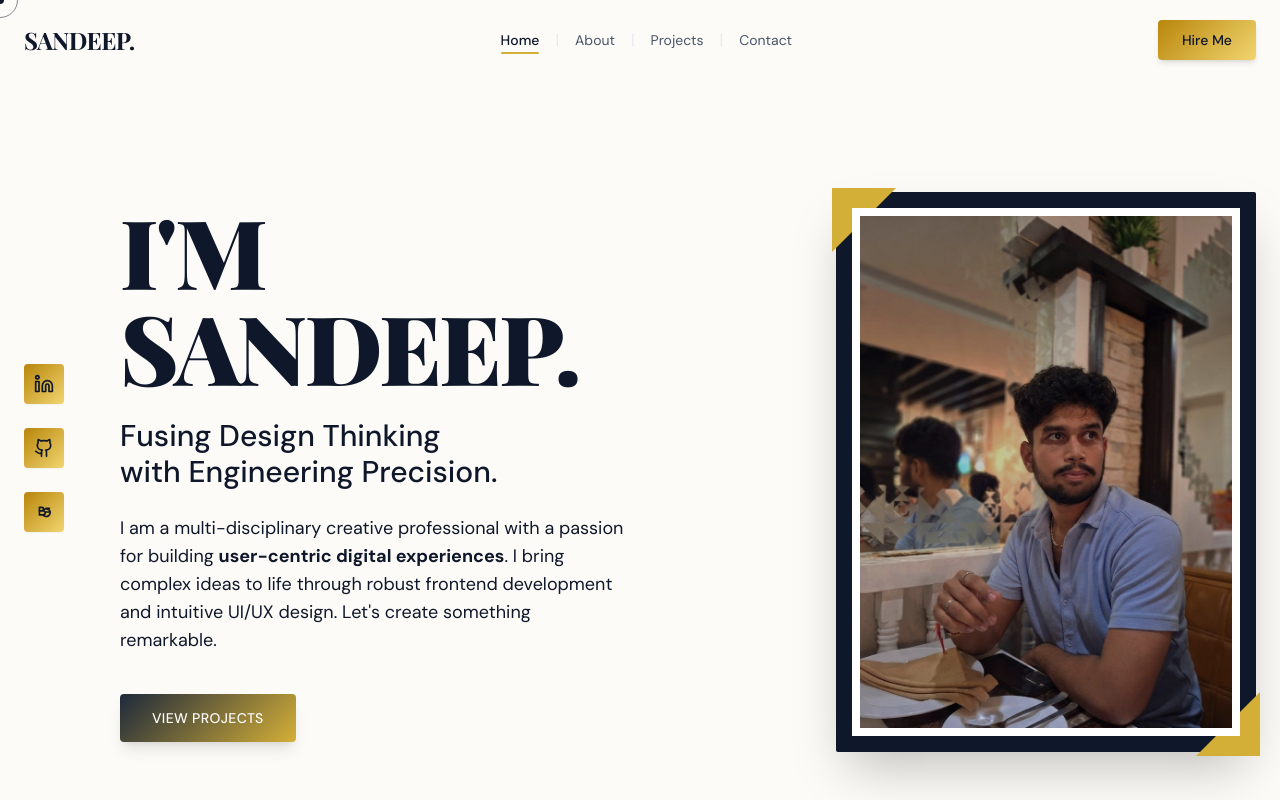
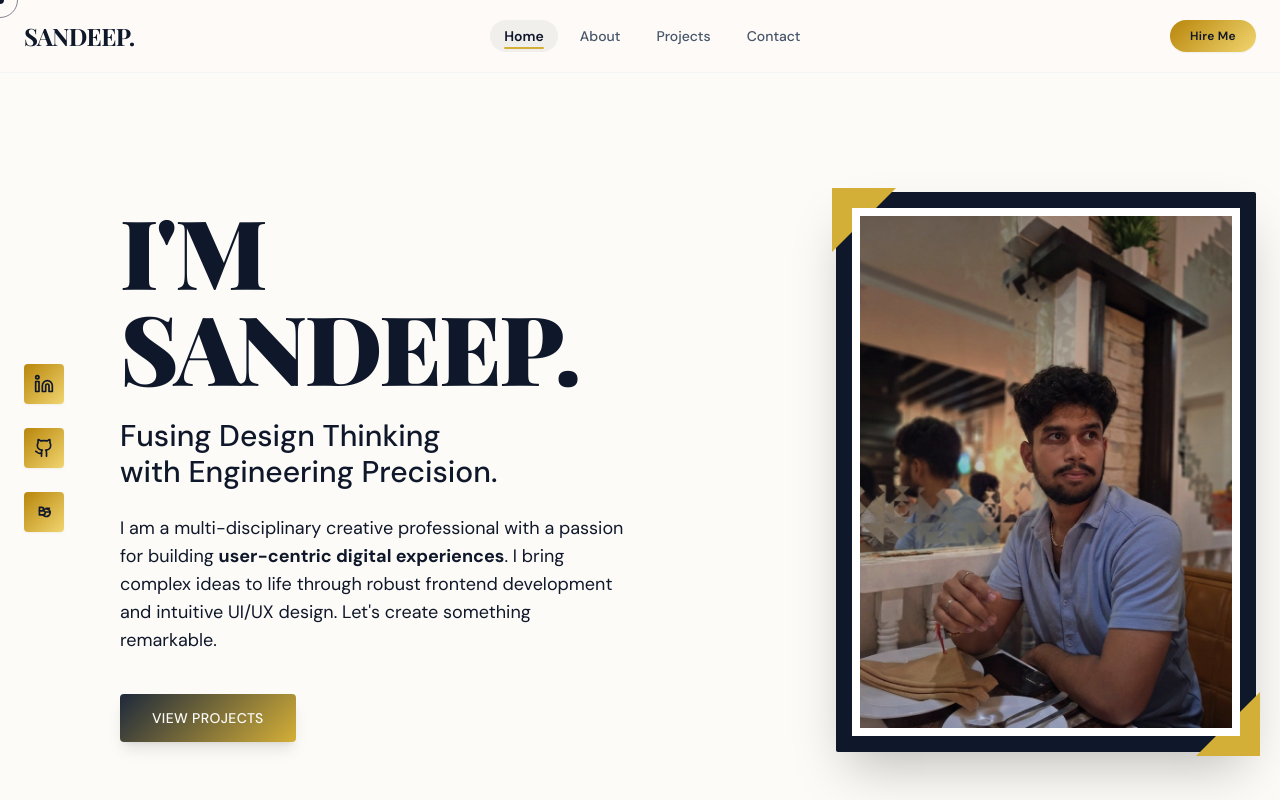
Before and after one commit to Sandeep2924/portfolio, a Next.js app: page / in a window 1280 px wide. Shown: the top 800 px of the page. Built offline with nearby package versions, Linux system fonts and the light colour scheme; a web font is replaced by a local one.

Commit message:
Optimize navbar with instant load, reliable routing, and mobile drawer scroll lock

```diff
--- a/components/Navbar.tsx
+++ b/components/Navbar.tsx
@@ -17,137 +17,138 @@ export default function Navbar() {
   const [open, setOpen]         = useState(false)
   const pathname = usePathname()
 
+  // Track scroll position immediately on mount and on scroll
   useEffect(() => {
-    const fn = () => setScrolled(window.scrollY > 30)
-    window.addEventListener('scroll', fn)
-    return () => window.removeEventListener('scroll', fn)
+    const handleScroll = () => {
+      setScrolled(window.scrollY > 20)
+    }
+    handleScroll()
+    window.addEventListener('scroll', handleScroll, { passive: true })
+    return () => window.removeEventListener('scroll', handleScroll)
   }, [])
 
-  // Close mobile nav on path change
+  // Close mobile nav on route change
   useEffect(() => {
     setOpen(false)
   }, [pathname])
 
+  // Prevent background scrolling when mobile menu is open
+  useEffect(() => {
+    if (open) {
+      document.body.style.overflow = 'hidden'
+    } else {
+      document.body.style.overflow = ''
+    }
+    return () => {
+      document.body.style.overflow = ''
+    }
+  }, [open])
+
   return (
     <>
-      <motion.nav
-        initial={{ y: -80, opacity: 0 }}
-        animate={{ y: 0, opacity: 1 }}
-        transition={{ duration: 0.7, ease: [0.22, 1, 0.36, 1] }}
-        className={`fixed top-0 inset-x-0 z-50 transition-all duration-500 ${
-          scrolled ? 'bg-bg/75 backdrop-blur-2xl border-b border-border py-3' : 'py-5'
+      <header
+        className={`fixed top-0 inset-x-0 z-50 transition-all duration-300 ${
+          scrolled
+            ? 'bg-bg/95 backdrop-blur-md shadow-sm border-b border-border/70 py-3'
+            : 'bg-bg/80 backdrop-blur-sm border-b border-border/30 py-4 sm:py-5'
         }`}
       >
         <div className="max-w-7xl mx-auto px-4 sm:px-6 flex items-center justify-between">
           {/* Logo */}
-          <Link href="/" className="font-display font-bold text-xl sm:text-2xl tracking-tight text-primary hover:opacity-80 transition-opacity">
+          <Link
+            href="/"
+            onClick={() => setOpen(false)}
+            className="font-display font-bold text-xl sm:text-2xl tracking-tight text-primary hover:opacity-80 transition-opacity"
+          >
             SANDEEP.
           </Link>
 
-          {/* Desktop nav */}
-          <div className="hidden md:flex items-center">
-            {NAV.map((n, idx) => {
+          {/* Desktop Navigation Links */}
+          <nav className="hidden md:flex items-center gap-1 lg:gap-2">
+            {NAV.map((n) => {
               const active = pathname === n.href
               return (
-                <div key={n.href} className="flex items-center">
-                  <Link href={n.href} className="relative">
-                    <motion.div
-                      className={`px-3 py-2 text-sm font-body transition-colors relative z-10 ${
-                        active ? 'text-primary font-medium' : 'text-text-secondary hover:text-primary'
+                <Link
+                  key={n.href}
+                  href={n.href}
+                  className={`px-3.5 py-1.5 rounded-full text-sm font-body font-medium transition-all ${
+                    active
+                      ? 'text-primary bg-primary/5 font-semibold'
+                      : 'text-text-secondary hover:text-primary hover:bg-primary/5'
                   }`}
-                      whileHover={{ scale: 1.05 }}
-                      whileTap={{ scale: 0.95 }}
                 >
+                  <span className="relative">
+                    {n.label}
                     {active && (
-                        <motion.span
-                          layoutId="nav-underline"
-                          transition={{ type: 'spring', stiffness: 400, damping: 30 }}
-                          className="absolute left-3 right-3 bottom-1 h-[2px] bg-gold rounded-full -z-10"
-                        />
+                      <span className="absolute -bottom-1 left-0 right-0 h-[2px] bg-gold rounded-full" />
                     )}
-                      <span>{n.label}</span>
-                    </motion.div>
+                  </span>
                 </Link>
-                  {idx < NAV.length - 1 && (
-                    <span className="text-border mx-1 font-light">|</span>
-                  )}
-                </div>
               )
             })}
-          </div>
+          </nav>
 
-          {/* Hire Me Button */}
+          {/* Desktop Action Button */}
           <div className="hidden md:block">
-            <Link href="/contact">
-              <motion.div
-                className="flex items-center gap-2 px-6 py-2.5 rounded shadow-md font-body font-medium text-sm bg-gold-solid hover:opacity-90 transition-opacity cursor-pointer"
-                whileHover={{ scale: 1.05, y: -1 }}
-                whileTap={{ scale: 0.97 }}
+            <Link
+              href="/contact"
+              className="inline-flex items-center justify-center px-5 py-2 rounded-full font-body font-semibold text-xs tracking-wide bg-gold-solid text-primary shadow-sm hover:opacity-90 hover:shadow transition-all"
             >
               Hire Me
-              </motion.div>
             </Link>
           </div>
 
-          {/* Mobile toggle */}
-          <motion.button
-            className="md:hidden text-primary p-2 rounded-lg hover:bg-primary/5 transition-colors"
+          {/* Mobile Menu Hamburger Toggle */}
+          <button
+            type="button"
+            className="md:hidden text-primary p-2 rounded-lg hover:bg-primary/5 active:bg-primary/10 transition-colors focus:outline-none"
             onClick={() => setOpen(!open)}
-            whileTap={{ scale: 0.9 }}
-            aria-label="Toggle navigation menu"
+            aria-label={open ? 'Close menu' : 'Open navigation menu'}
           >
             {open ? <X size={24} /> : <Menu size={24} />}
-          </motion.button>
+          </button>
         </div>
-      </motion.nav>
+      </header>
 
-      {/* Mobile menu */}
+      {/* Mobile Drawer Overlay */}
       <AnimatePresence>
         {open && (
           <motion.div
-            initial={{ opacity: 0, y: -10 }}
-            animate={{ opacity: 1, y: 0 }}
-            exit={{ opacity: 0, y: -10 }}
+            initial={{ opacity: 0 }}
+            animate={{ opacity: 1 }}
+            exit={{ opacity: 0 }}
             transition={{ duration: 0.2 }}
-            className="fixed inset-0 z-40 bg-bg/98 backdrop-blur-2xl flex flex-col items-center justify-center gap-6 md:hidden px-6 pt-20 pb-12"
+            className="fixed inset-0 z-40 bg-bg/98 backdrop-blur-2xl md:hidden flex flex-col justify-between px-6 pt-24 pb-8 overflow-y-auto"
+            onClick={() => setOpen(false)}
           >
-            <div className="flex flex-col items-center gap-6 w-full max-w-xs">
-              {NAV.map((n, i) => {
+            <div
+              className="flex flex-col items-center gap-6 w-full max-w-xs mx-auto my-auto"
+              onClick={(e) => e.stopPropagation()}
+            >
+              {NAV.map((n) => {
                 const active = pathname === n.href
                 return (
-                  <motion.div
+                  <Link
                     key={n.href}
-                    initial={{ opacity: 0, y: 15 }}
-                    animate={{ opacity: 1, y: 0 }}
-                    transition={{ delay: i * 0.05 }}
-                    className="w-full text-center"
-                  >
-                    <Link
                     href={n.href}
                     onClick={() => setOpen(false)}
-                      className={`font-display font-bold text-3xl sm:text-4xl block py-1.5 transition-colors ${
+                    className={`font-display font-bold text-3xl sm:text-4xl transition-colors py-1 ${
                       active ? 'text-gold' : 'text-primary hover:text-gold'
                     }`}
                   >
                     {n.label}
                   </Link>
-                  </motion.div>
                 )
               })}
 
-              <div className="w-16 h-px bg-border my-2" />
+              <div className="w-16 h-px bg-border/80 my-2" />
 
-              {/* Mobile Action Buttons */}
-              <motion.div
-                initial={{ opacity: 0, y: 15 }}
-                animate={{ opacity: 1, y: 0 }}
-                transition={{ delay: 0.25 }}
-                className="w-full flex flex-col gap-3"
-              >
+              {/* Mobile Actions */}
+              <div className="w-full flex flex-col gap-3">
                 <Link
                   href="/contact"
                   onClick={() => setOpen(false)}
-                  className="w-full py-3 rounded-lg text-center font-body font-semibold text-sm bg-gold-solid text-primary shadow-md block"
+                  className="w-full py-3 rounded-full text-center font-body font-semibold text-sm bg-gold-solid text-primary shadow-md block hover:opacity-90 transition-opacity"
                 >
                   Hire Me
                 </Link>
@@ -155,11 +156,12 @@ export default function Navbar() {
                 <a
                   href="/Sandeep_Kumar_Resume.pdf"
                   download
-                  className="w-full py-3 rounded-lg text-center font-body font-semibold text-sm bg-primary text-surface border border-border shadow-sm flex items-center justify-center gap-2"
+                  onClick={() => setOpen(false)}
+                  className="w-full py-3 rounded-full text-center font-body font-semibold text-sm bg-primary text-surface border border-primary shadow-sm flex items-center justify-center gap-2 hover:bg-primary/90 transition-colors"
                 >
                   <Download size={16} /> Download Resume
                 </a>
-              </motion.div>
+              </div>
             </div>
           </motion.div>
         )}
```
Lines whose indentation alone changed are shown as unchanged.
